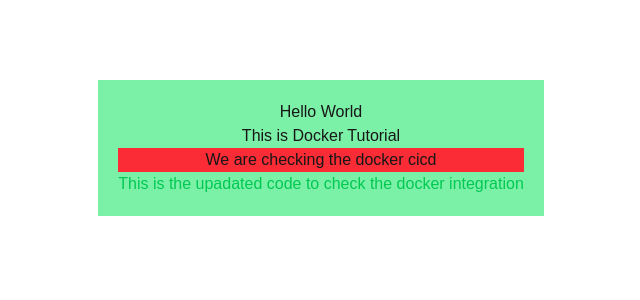
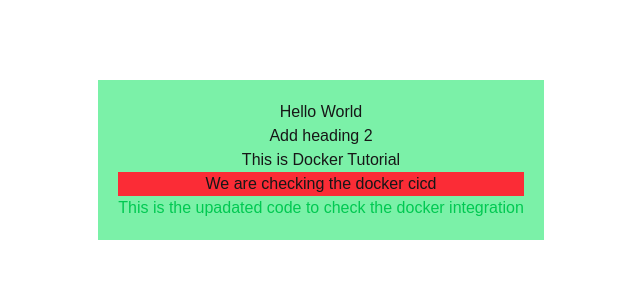
Before and after one commit to botlabBiplav/DockerExample, a Next.js app: page / in a window 1280 px wide. Shown: the top 300 px of the page, without its empty margins (319-959 px from the left). Built offline with nearby package versions, Linux system fonts and the light colour scheme.

Commit message:
Add heding2

```diff
--- a/src/app/page.js
+++ b/src/app/page.js
@@ -5,6 +5,7 @@
     <div className="flex justify-center items-center mt-20">
       <div className=" bg-green-300 p-5 text-center" id="document-content">
         <h4>Hello World</h4>
+        <h2>Add heading 2</h2>
         <h1>This is Docker Tutorial </h1>
         <h3 className="bg-red-500">We are checking the docker cicd </h3>
         <h4 className="text-green-500">This is the upadated code to check the docker integration </h4>
```
